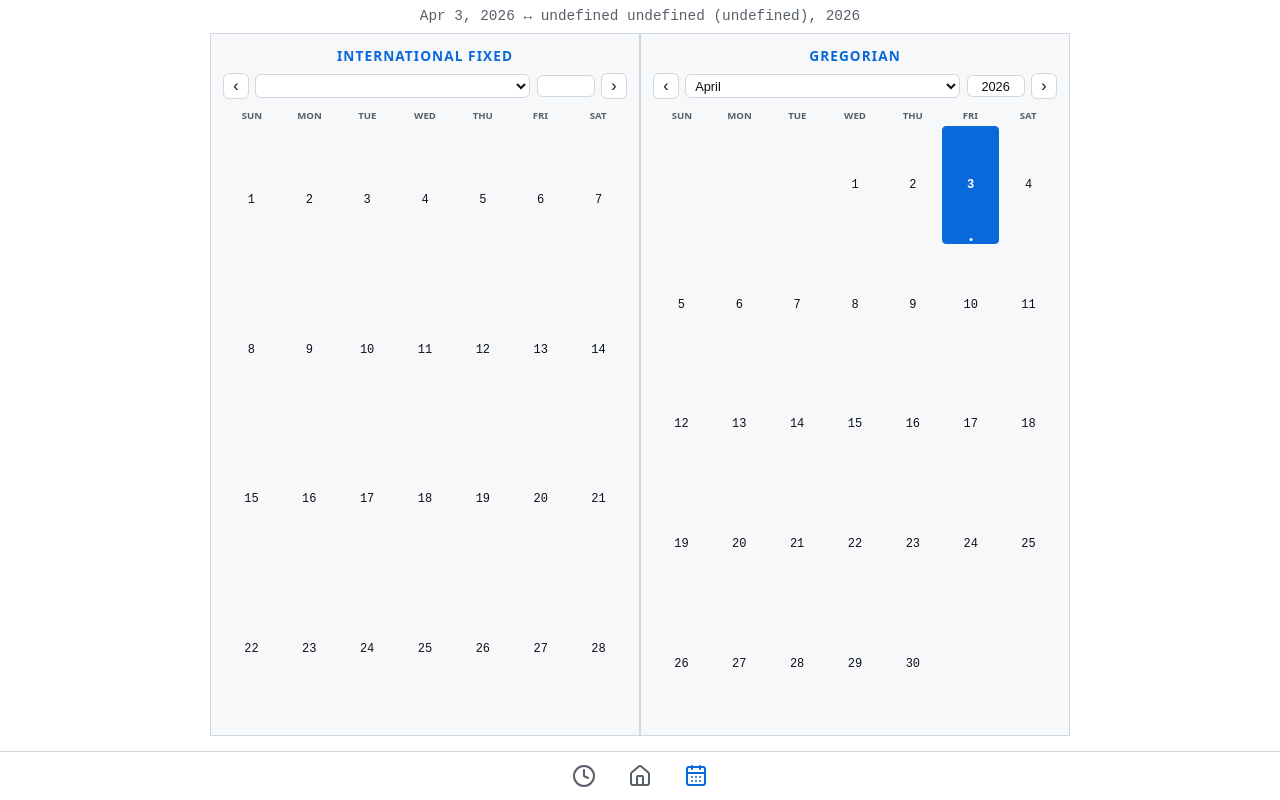
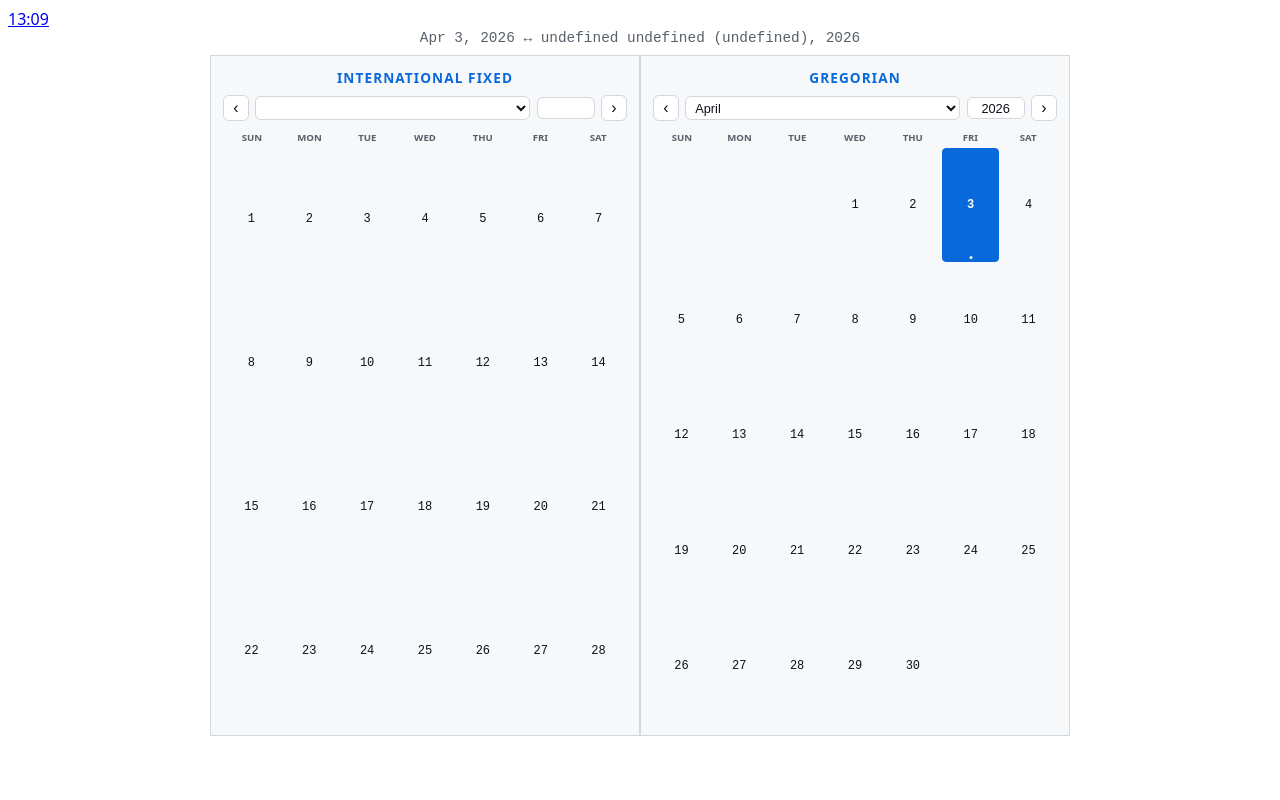
Before and after one commit to gooddadmike/ifcalendar-js, a website: page docs/calendars.html in a window 1280 px wide. Drawn offline with nearby package versions, Linux system fonts and the light colour scheme.

Commit message:
changes for loading and nav removal

```diff
--- a/docs/calendars.html
+++ b/docs/calendars.html
@@ -14,7 +14,11 @@
 <body>
 
   <div class="calendars-page">
-    <div class="conversion-display" id="conversion">Click any date</div>
+    <!-- Live time + conversion display on the same line -->
+    <div class="top-bar">
+      <a href="desk-clock.html" id="time-link" class="current-time">00:00</a>
+      <div class="conversion-display" id="conversion">Click any date</div>
+    </div>
 
     <div class="calendars" id="calendars">
 
@@ -45,22 +49,17 @@
     </div>
   </div>
 
-  <nav class="nav nav-bottom">
-    <a href="desk-clock.html"><i data-lucide="clock"></i></a>
-    <a href="index.html"><i data-lucide="home"></i></a>
-    <a href="calendars.html" class="active"><i data-lucide="calendar-days"></i></a>
-  </nav>
-
   <script type="module">
     /*
       IFC Library Import (Primary focus of this project)
       Primary:   jsDelivr CDN
-      Fallback:  ./index.js (local copy in docs/ for offline/standalone)
+      Fallback:  ./index.js (local copy in docs/)
     */
 
     let toIFC, toGregorian, isLeap, currentLocale;
 
     async function loadLibrary() {
+      // Primary: jsDelivr CDN
       try {
         const module = await import("https://cdn.jsdelivr.net/npm/ifcalendar-js/dist/index.js");
         toIFC = module.toIFC;
@@ -71,9 +70,10 @@
         init();
         return;
       } catch (err) {
-        console.warn("CDN failed, falling back to local ./index.js");
+        console.warn("jsDelivr CDN failed, falling back to local ./index.js");
       }
 
+      // Fallback: Local file only
       try {
         const module = await import("./index.js");
         toIFC = module.toIFC;
@@ -83,7 +83,7 @@
         console.log("✅ ifcalendar-js loaded from local ./index.js");
         init();
       } catch (fallbackErr) {
-        console.error("❌ Failed to load ifcalendar-js from both sources", fallbackErr);
+        console.error("❌ Failed to load ifcalendar-js from both CDN and local file", fallbackErr);
         document.getElementById('conversion').textContent = "Library failed to load";
       }
     }
@@ -108,9 +108,20 @@
       buildDropdowns();
       buildWeekdays();
       render();
+      startLiveClock();
     }
 
-    // ── Helpers ─────────────────────────────────────────────────────────────
+    function startLiveClock() {
+      const timeLink = document.getElementById('time-link');
+      setInterval(() => {
+        const now = new Date();
+        let h = now.getHours();
+        const m = String(now.getMinutes()).padStart(2, '0');
+        timeLink.textContent = `${h}:${m}`;
+      }, 1000);
+    }
+
+    // ── Helpers using locale ─────────────────────────────────────────────────
     function ifcMonthDays(m, year) {
       if (m === 6 && isLeap(year)) return 29;
       if (m === 13) return 29;
@@ -138,7 +149,6 @@
       return `${gMonthShort} ${parseInt(d[2])}, ${d[0]}  ↔  ${ifcStr}`;
     }
 
-    // Build IFC grid first
     function buildIfcGrid() {
       if (!toIFC) return;
       const { year, month } = iView;
@@ -282,15 +292,6 @@
       render();
     });
 
-    // Kiosk / Standalone mode
-    const params = new URLSearchParams(window.location.search);
-    if (params.get('kiosk') === 'true' ||
-        window.navigator.standalone === true ||
-        window.matchMedia('(display-mode: standalone)').matches) {
-      document.querySelector('.nav').style.display = 'none';
-      document.querySelector('.calendars-page').style.setProperty('padding-bottom', '0.5rem');
-    }
-
     // Start
     loadLibrary();
   </script>
```
Also changed, not shown: docs/desk-clock.html (+1 -8 lines), docs/index.html (+0 -21 lines).
